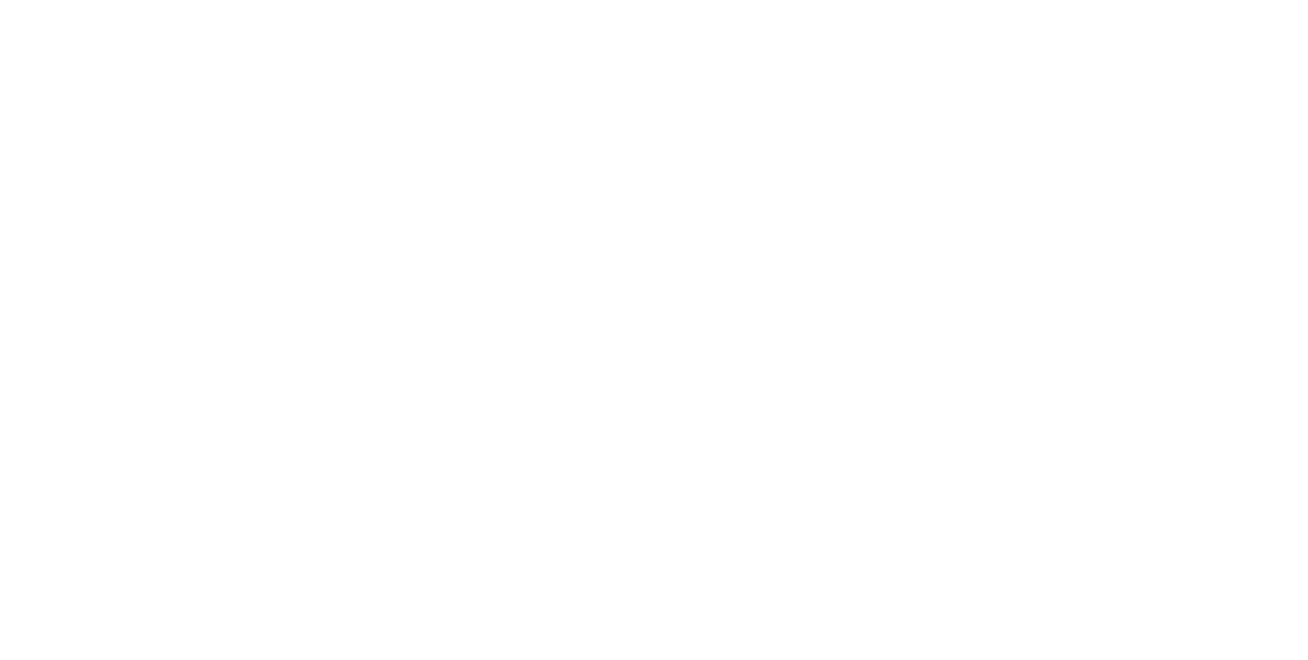
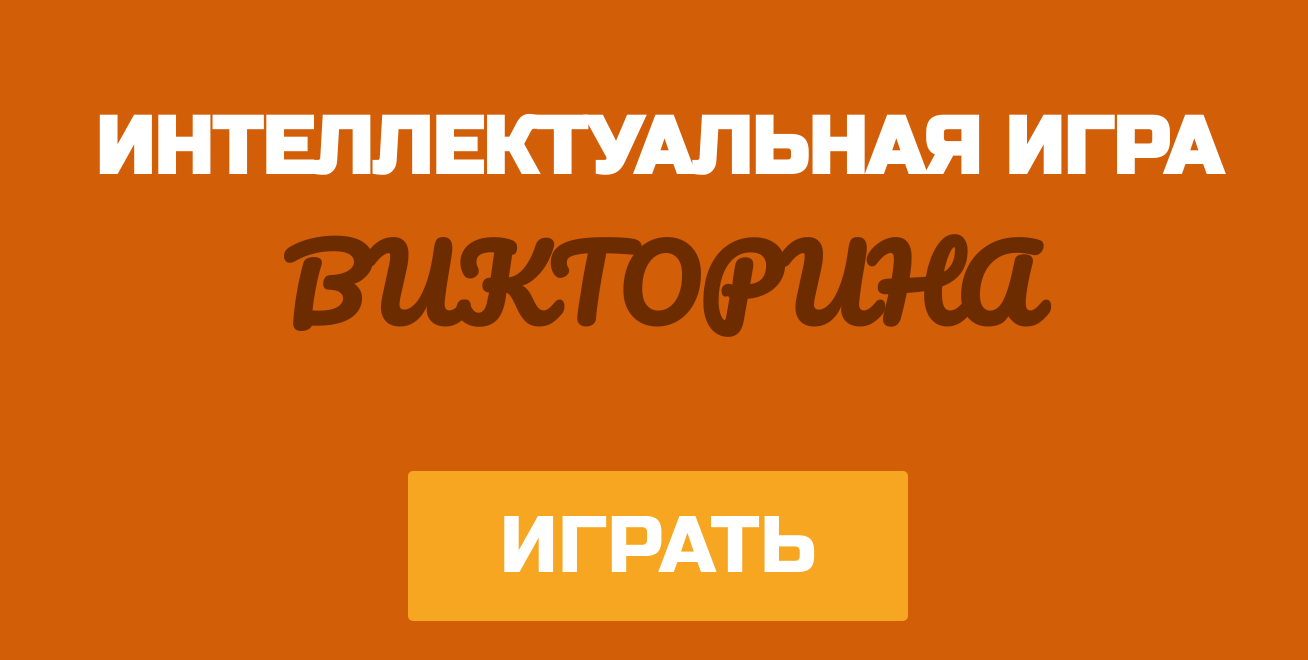
Before and after one commit to DaniilGit/Quiz-game, a plain HTML site: page src/index.html in a window 1280 px wide. Shown: the whole page, 1308 px wide, since content can reach past the window. Drawn offline with Linux system fonts and the light colour scheme.

Commit message:
Initital start menu

```diff
--- a/src/index.html
+++ b/src/index.html
@@ -5,10 +5,26 @@
     <meta name="viewport" content="width=device-width, initial-scale=1.0">
     <meta http-equiv="X-UA-Compatible" content="ie=edge">
     <link href="style.css" rel="stylesheet" type="text/css">
+    <link href="https://fonts.googleapis.com/css?family=Pacifico|Russo+One&display=swap" rel="stylesheet">
     <title>Викторина</title>
 </head>
 <body>
-
+    <div class="content">
+        <div class="startWindow">
+            <h3 class="headerMainTop">Интеллектуальная игра</h3>
+            <h1 class="headerMain">Викторина</h1>
+            <button class="buttonStartGame">Играть</button>
+        </div>
+        <div class="contentMenu">
+            <ul>
+                <li><button class="buttonMenu">1</button></li>
+                <li><button class="buttonMenu">1</button></li>
+                <li><button class="buttonMenu">1</button></li>
+                <li><button class="buttonMenu">1</button></li>
+                <li><button class="buttonMenu">1</button></li>
+            </ul>
+        </div>
+    </div>
 <script src="script.js"></script>
 </body>
 </html>
--- a/src/script.js
+++ b/src/script.js
@@ -0,0 +1,11 @@
+let elemt = document.getElementsByClassName('buttonStartGame')[0];
+
+elemt.addEventListener("click", start);
+
+function start()
+{
+    let elem = document.getElementsByClassName('contentMenu')[0];
+    let startWindow = document.getElementsByClassName('startWindow')[0];
+    elem.style.display = 'block';
+    startWindow.style.display = 'none';
+}
--- a/src/style.css
+++ b/src/style.css
@@ -1 +1,59 @@
-/* No CSS *//*# sourceMappingURL=style.css.map */
+ul, h1, h2, h3, h4, h5, h6, p, li {
+  padding: 0;
+  margin: 0;
+}
+
+button {
+  border: none;
+}
+
+body {
+  background-color: #d35e08;
+  font-size: 16px;
+}
+
+.content {
+  width: 1300px;
+  margin: auto;
+  margin-top: 100px;
+}
+
+.content .headerMain {
+  text-align: center;
+  font-family: "Pacifico", cursive;
+  font-size: 100px;
+  color: #6c2c00;
+  text-transform: uppercase;
+}
+
+.content .headerMainTop {
+  text-align: center;
+  font-family: "Russo One", sans-serif;
+  font-size: 80px;
+  color: #ffffff;
+  text-transform: uppercase;
+}
+
+.content .buttonStartGame {
+  width: 500px;
+  height: 150px;
+  margin-top: 100px;
+  margin-left: 400px;
+  border-radius: 5px;
+  background-color: #f7a621;
+  font-size: 80px;
+  font-family: "Russo One", sans-serif;
+  color: #ffffff;
+  text-transform: uppercase;
+  cursor: pointer;
+}
+
+.content .buttonStartGame:hover {
+  -webkit-transform: scale(1.1);
+          transform: scale(1.1);
+}
+
+.content .contentMenu {
+  display: none;
+}
+/*# sourceMappingURL=style.css.map */
```
